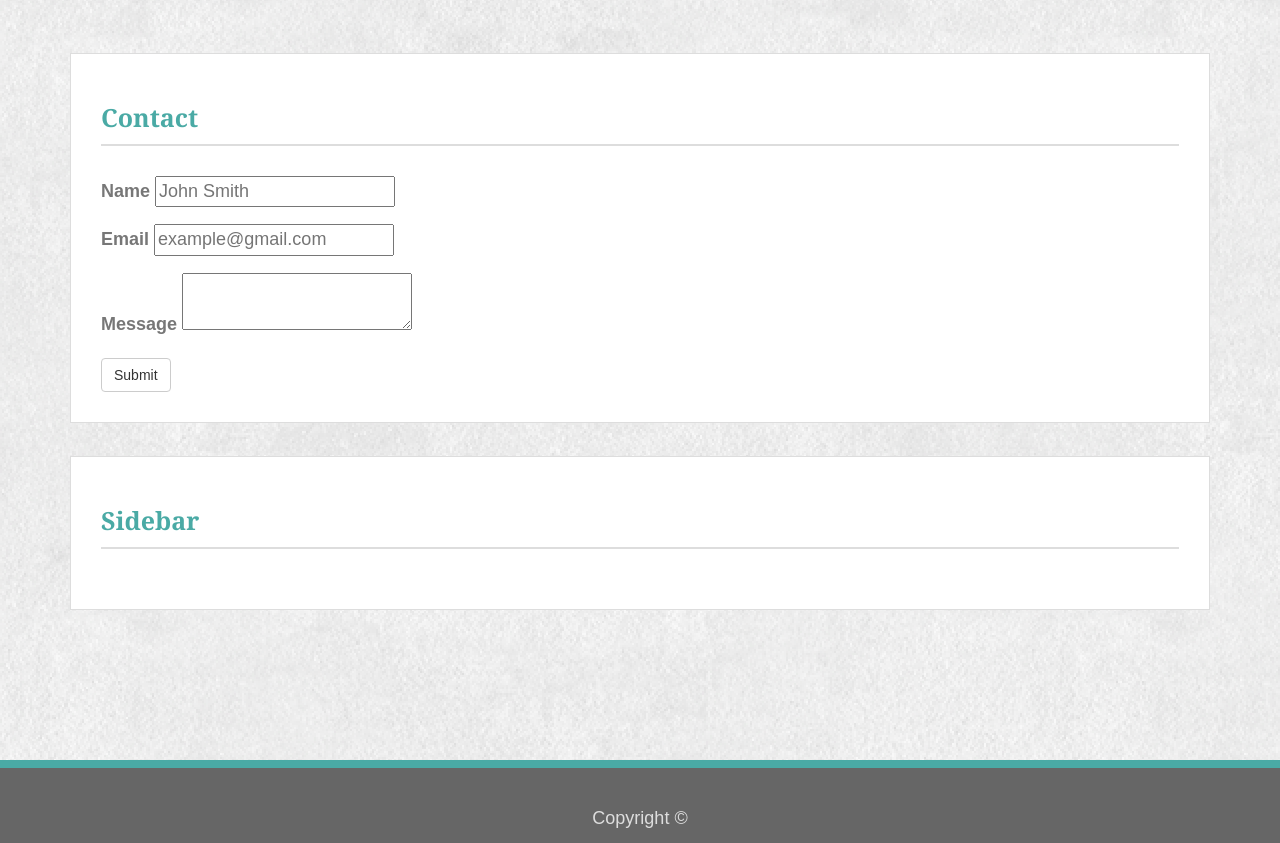
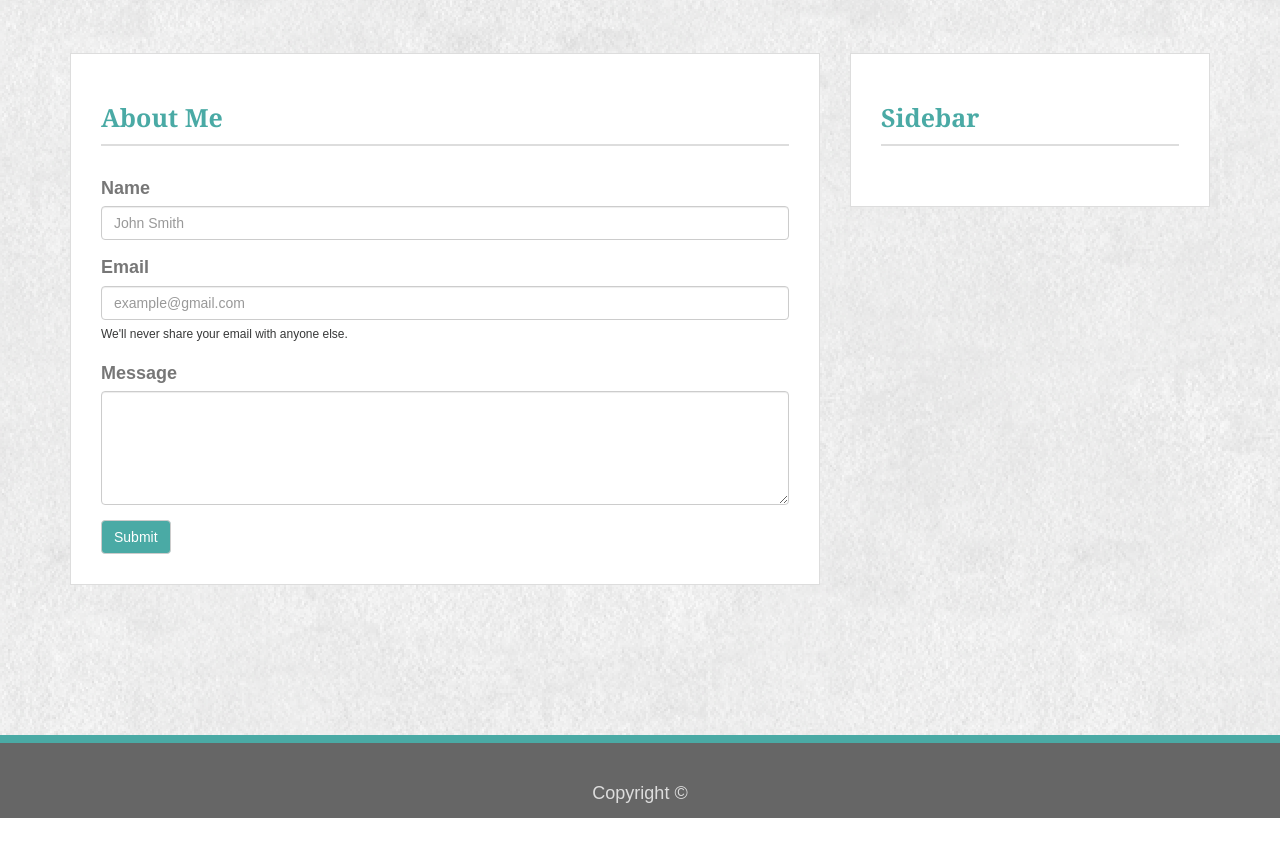
Before and after one commit to C-C0des/Bootstrap-Portfolio, a plain HTML site: page contact.html in a window 1280 px wide. Shown: the part 89-932 px from the top of the page. After the commit the page ends 907 px from the top, so only its background shows below. Drawn offline with nearby package versions, Linux system fonts and the light colour scheme.

Commit message:
changes to form emailHelp

```diff
--- a/assets/css/style.css
+++ b/assets/css/style.css
@@ -154,6 +154,16 @@ p {
 
 /* START CONTACT PAGE */
 
+.form-text{
+  font-size: 12px;
+}
+.text-muted{
+  color:rgb(55, 56, 56)
+}
+.btn-default{
+  background-color:#4aaaa5;
+  color:#ffffff;
+}
 
 
 /*END CONTACT PAGE*/
--- a/contact.html
+++ b/contact.html
@@ -1,5 +1,4 @@
 <!DOCTYPE html>
-
 <html lang="en-us">
 
 <head>
@@ -11,7 +10,6 @@
 </head>
 
 <body>
-
 <!--Start Nav-->
 <nav class="navbar navbar-default" id="masthead">
 	 <div class="container">
@@ -22,12 +20,12 @@
                  <span class="icon-bar"></span>
                  <span class="icon-bar"></span>
              </button>
-             <div class= "col-xs-12">
+             <div class= "col-xs-12 col-sm-12">
     	         <a class="navbar-brand" href="index.html" id="logo">Christine Lanlokun</a>
              </div>
          </div>
          <div class="collapse navbar-collapse" id="bs-example-navbar-collapse-1">
-             <ul class="nav navbar-nav  navbar-right">
+             <ul class="nav navbar-nav navbar-right">
                  <li><a href="index.html">About</a></li>
                  <li><a href="portfolio.html">Portfolio</a></li>
                  <li><a href="contact.html">Contact</a></li>
@@ -37,52 +35,62 @@
 </nav>
 <!--End Nav-->
 <!--Start Main Section-->
+<div class="wrap">
         <div class="container">
+            <div class="row">
+                <!--Start About Content-->
+                <div class="col-lg-8 col-md-8 col-sm-12 col-xs-12">
+                    <div class= "main-section">
+                        <h2>About Me</h2>
 
-        <div class="col-md-8 main-section">
-          <h2>Contact</h2>
+                        <form action="#">
 
-          <form>
-            <div class="form-group" id="contact-form">
-              <label for="name">Name</label>
-              <input type="text" id="name" name="name" placeholder="John Smith" required="required">
+                              <div class="form-group">
+                                    <label for="form_name">Name</label>
+                                    <input type="text" class="form-control" id="form_name" name="user_name" placeholder="John Smith" required = "required">
                                 </div>
 
                                 <div class="form-group">
-              <label for="email">Email</label>
-              <input type="email" id="email" name="email" placeholder="example@gmail.com" required="required">
+                                    <label for="form_email">Email</label>
+                                    <input type="text" class="form-control" id="form_email" name="user_email" placeholder="example@gmail.com" required = "required">
+                                    <small id="emailHelp" class="form-text text-muted">We'll never share your email with anyone else.</small>
                                 </div>
 
-            <div class="form-group">
-              <label for="message">Message</label>
-              <textarea id="message" name="message" required="required"></textarea>
+                                <div class = "form-group">
+                                    <label for="form_message">Message</label>
+                                     <textarea class="form-control" id="form_message" rows="5" required = "required"></textarea>
                                 </div>
 
                                 <button type="submit" class="btn btn-default" id="submit-button">Submit</button>
 
                             </form>
                     </div>
-
-        <div class="col-lg-4 col-md-4 col-sm-12 col-xs-12 sidebar">
-			    <h2>Sidebar</h2>
+               </div>
+               <!--End About Content-->
+               <!-- Start Sidebar-->
+                <div class="col-lg-4 col-md-4 col-sm-12 col-xs-12">
+                    <div class="sidebar">
+                         <h2> Sidebar</h2>
+                    </div>
+               </div>
+               <!--End Sidebar -->
+           </div>
         </div>
    </div>
    <!--End Main Section-->
 
-
-
 <!--Start Footer-->
-
 <div class="container-fluid footer-section">
         <div class="row">
             <p class = "footertext"> Copyright &copy; </p>
         </div>
     </div>
-
 <!--End Footer-->
 
+<!--Scripts-->
 <script src="https://ajax.googleapis.com/ajax/libs/jquery/3.2.1/jquery.min.js"></script>
-<script src="https://maxcdn.bootstrapcdn.com/bootstrap/3.3.7/js/bootstrap.min.js"></script>
+<script src="https://maxcdn.bootstrapcdn.com/bootstrap/4.0.0/js/bootstrap.min.js"></script>
+<!--Scripts-->
 
 </body>
 </html>
```
Also changed, not shown: index.html (+1 -1 lines), portfolio.html (+1 -1 lines), firstattempt.html (renamed from tryindex.html). Lines whose indentation alone changed are shown as unchanged.
